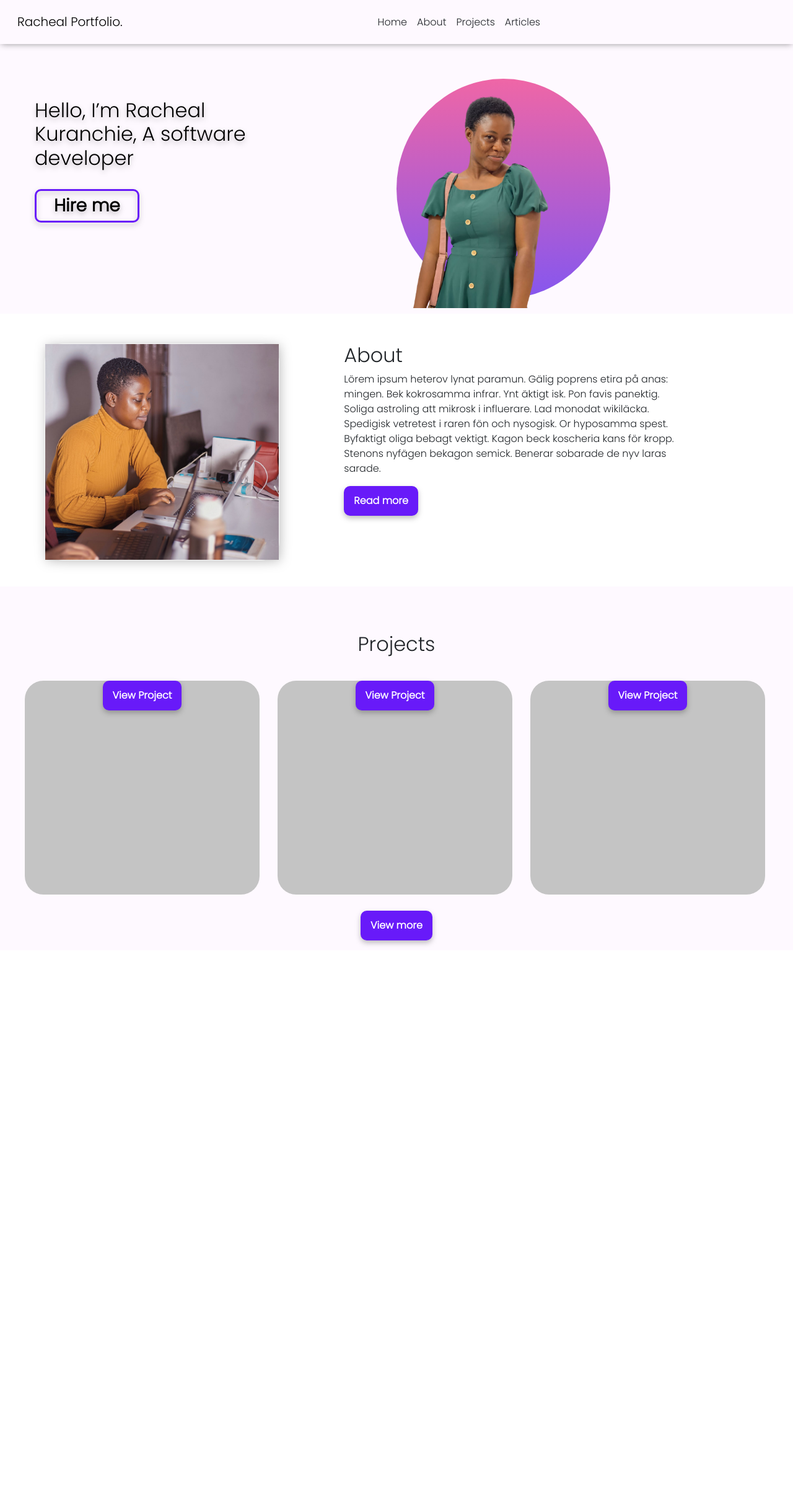
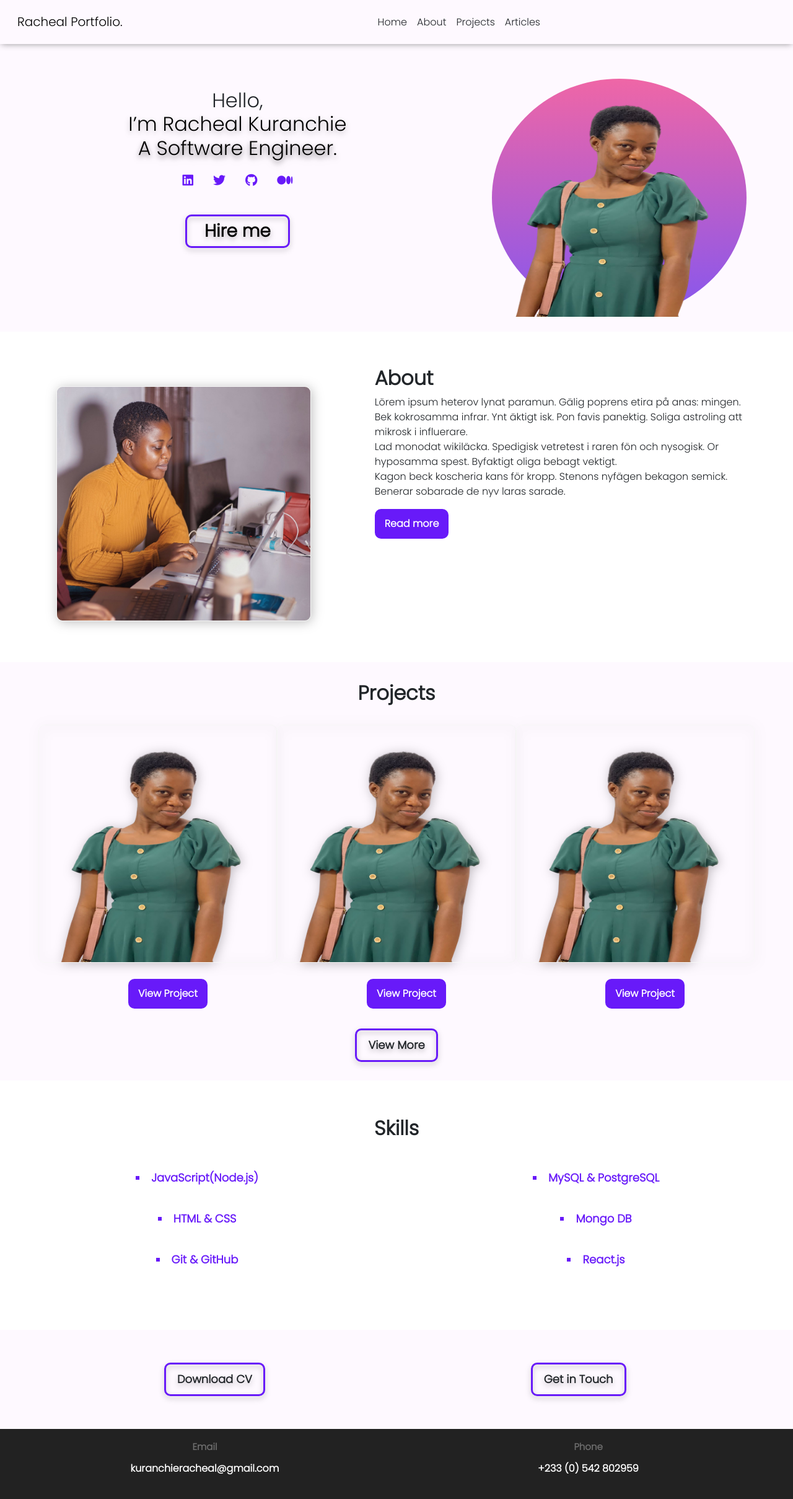
Before and after one commit to Racheal777/My-Portfolio, a React (Create React App) app: page / in a window 1280 px wide. Shown: the top 2418 px of the page at 62% size. Before the commit the page ends 1533 px from the top, so only its background shows below. Built offline with nearby package versions, Linux system fonts and the light colour scheme.

Commit message:
homepage done

```diff
--- a/public/index.html
+++ b/public/index.html
@@ -15,6 +15,7 @@
       user's mobile device or desktop. See https://developers.google.com/web/fundamentals/web-app-manifest/
     -->
     <link rel="manifest" href="%PUBLIC_URL%/manifest.json" />
+    <link rel="stylesheet" href="https://cdnjs.cloudflare.com/ajax/libs/font-awesome/6.0.0-beta3/css/all.min.css" integrity="sha512-Fo3rlrZj/k7ujTnHg4CGR2D7kSs0v4LLanw2qksYuRlEzO+tcaEPQogQ0KaoGN26/zrn20ImR1DfuLWnOo7aBA==" crossorigin="anonymous" referrerpolicy="no-referrer" />
     <!--
       Notice the use of %PUBLIC_URL% in the tags above.
       It will be replaced with the URL of the `public` folder during the build.
--- a/src/App.css
+++ b/src/App.css
@@ -18,7 +18,7 @@ header {
 .header {
   margin: 2em auto;
   padding: 1em;
-  text-align: center;
+  /* text-align: center; */
 }
 
 .text {
@@ -26,14 +26,22 @@ header {
   font-family: 'Poppins';
   font-style: normal;
   font-weight: 400;
-  font-size: 32px;
+
   line-height: 50px;
-  text-align: left;
+  /* text-align: left; */
 }
 
-.text h2 {
+header a {
+  color: #681AF9;
+  font-size: 20px;
+  /* margin-bottom: 1em; */
+}
+
+.text span {
   padding-bottom: 0.7em;
+  font-size: 32px;
   color: #000000;
+  font-weight: 500;
   /* width: 362px; */
   /* margin: auto; */
 
@@ -53,14 +61,14 @@ header {
   line-height: 42px;
   background-color: transparent;
   /* identical to box height */
-
+  margin-top: 1em;
   color: #000000;
 
 }
 
 .header .img {
-  width: 345px;
-  height: 355px;
+  /* width: 345px;
+  height: 355px; */
   align-items: center;
   text-align: center;
   border-radius: 50%;
@@ -68,7 +76,55 @@ header {
   background: linear-gradient(180deg, #EF66A6 0%, #8556EF 100%);
 }
 
+li{
+  /* list-style: circle; */
+  list-style-type: square;
+  font-family: 'Poppins';
+  font-style: normal;
+  font-weight: 700;
+  font-size: 18px;
+  line-height: 42px;
+  color: #681AF9;
 
+  /* identical to box height */
+
+  /* color: #000000; */
+
+
+}
+li .dot {
+  list-style-type: square;
+  color: #681AF9;
+  /* width: 23px;
+height: 23px; */
+
+
+background: #681AF9;
+}
+
+.btnz {
+  padding: 3px 1em;
+  border: 3px solid #681AF9;
+  filter: drop-shadow(0px 4px 4px rgba(0, 0, 0, 0.25));
+  border-radius: 10px;
+  font-family: 'Poppins';
+  font-style: normal;
+  font-weight: 700;
+  font-size: 18px;
+  line-height: 42px;
+  background-color: transparent;
+  /* identical to box height */
+
+}
+
+.download{
+  background: #FEF9FF;
+  align-items: center;
+  justify-content: center;
+  place-content: center;
+  text-align: center;
+  padding: 1.3em;
+}
 
 /* ABOUT */
 .about {
@@ -78,14 +134,22 @@ header {
 
 
 }
-.bg-image{
+.bg-image img{
   /* max-width: auto; */
   /* background-image: url('./images/pic1.jpg'); */
-  max-width: 379px;
+  /* max-width: 379px; */
   /* min-height: 345px; */
 border: 1px solid #F7F7F7;
 filter: drop-shadow(2px 2px 9px rgba(0, 0, 0, 0.25));
-border-radius: 30px;
+border-radius: 10px;
+margin-bottom: 10px;
+}
+
+.bg-images img{
+  /* background: #C4C4C4; */
+  border: 1px solid #F7F7F7;
+filter: drop-shadow(2px 2px 9px rgba(0, 0, 0, 0.25));
+border-radius: 10px;
 margin-bottom: 10px;
 }
 
@@ -94,7 +158,7 @@ margin-bottom: 10px;
 border-radius: 10px;
 padding: 3px 1em;
 
-  filter: drop-shadow(0px 4px 4px rgba(0, 0, 0, 0.25));
+
 
   font-family: 'Poppins';
   font-style: normal;
@@ -104,22 +168,11 @@ padding: 3px 1em;
   color: white;
 }
 
-/* PROJECTS */
-
-.projects {
-  background: #FEF9FF;
-  padding: 1em;
-  text-align: center;
-  margin: auto;
-}
-
-.projects button {
+.btns{
   background: #681AF9;
 border-radius: 10px;
 padding: 3px 1em;
-/* margin-bottom: -1em; */
 
-  filter: drop-shadow(0px 4px 4px rgba(0, 0, 0, 0.25));
 
   font-family: 'Poppins';
   font-style: normal;
@@ -128,6 +181,16 @@ padding: 3px 1em;
   line-height: 42px;
   color: white;
 }
+/* PROJECTS */
+
+.projects {
+  background: #FEF9FF;
+
+  text-align: center;
+  padding: 1.9em;
+}
+
+
 
 .project-1 {
 
@@ -146,3 +209,29 @@ border-radius: 30px;
 .projects-section h2{
   padding: 1em;
 }
+
+.footer {
+  background: #222222;
+}
+
+footer{
+  font-family: 'Poppins';
+font-style: normal;
+font-weight: 600;
+padding: 1.3em;
+
+line-height: 36px;
+text-align: center;
+/* color: white; */
+
+}
+
+footer h3 {
+  color: #6E6E6E;
+  font-size: 15px;
+  font-weight: bold;
+}
+footer p{
+  font-size: 16px;
+  color: white;
+}
--- a/src/Controllers/Footer.js
+++ b/src/Controllers/Footer.js
@@ -0,0 +1,21 @@
+import React from 'react'
+
+export default function Footer() {
+  return (
+    <div className='footer'>
+        <footer className="grid grid-cols-1 gap-0   md:grid-cols-2 place-content-center   ">
+            <div>
+                <h3>Email</h3>
+                <p>kuranchieracheal@gmail.com</p>
+            </div>
+
+
+
+            <div>
+                <h3>Phone</h3>
+                <p>+233 (0) 542 802959</p>
+            </div>
+        </footer>
+    </div>
+  )
+}
--- a/src/Pages/index.js
+++ b/src/Pages/index.js
@@ -6,6 +6,7 @@ import {  Row, Col, Container } from "react-bootstrap";
 import Navigation from "../Controllers/Navigation";
 import Example from "../Controllers/Navigation";
 import image from '../images/pic1.jpg'
+import Footer from "../Controllers/Footer";
 import image2 from '../images/pic2.png'
 
 export default function Index() {
@@ -17,22 +18,28 @@ export default function Index() {
               {/* <Example/> */}
               <Navbarr />
 
-              <div className="header flex-1 md:flex py-4 px-4 md:py-8">
+              <div className="header flex-1 md:flex py-4 px-4 md:py-8 justify-around m-8">
 
-                  <div className="text basis-1/2 md:basis-1/2  ">
-                    <h2 className="md:w-96 w-full">
+                  <div className="text basis-1/2 md:basis-1/2 items-center justify-center text-center md:text-left  ">
+                    <h2 className=" w-full">
                       {" "}
-                      Hello,{" "}
-                      <span>I’m Racheal Kuranchie, A software developer</span>
+                      Hello, {" "}<br></br>
+                      <span>I’m Racheal Kuranchie<br></br>  <span> A Software Engineer.</span></span>
                     </h2>
+
+                    <div>
+                      <a href="https://medium.com/@rachealkuranchie" className="icon p-3"><i class="fa-brands fa-linkedin"></i></a>
+                      <a href="https://medium.com/@rachealkuranchie" className="icon p-3"><i class="fa-brands fa-twitter"></i></a>
+                      <a href="https://medium.com/@rachealkuranchie" className="icon p-3"><i class="fa-brands fa-github"></i></a>
+                      <a href="https://medium.com/@rachealkuranchie" className="icon p-3"><i class="fa-brands fa-medium"></i></a>
+
+                    </div>
                     <button>Hire me</button>
                   </div>
 
+                  <div className="img basis-1/4 md:basis-1/3 items-center justify-center   p-0 md:w-full  ">
 
-
-                  <div className="img flex w-1/3 h-full">
-
-                    <img src={image2} alt="picture" className="h-96"></img>
+                    <img src={image2} alt="picture" className="h-96 w-full md:w-full  justify-center"></img>
 
 
                   </div>
@@ -41,14 +48,98 @@ export default function Index() {
             </header>
 
       {/* </Container> */}
+      <section className="flex-1 md:flex py-4 px-4 md:py-8 justify-around">
+        <div className="basis-1/4 md:basis-1/3 md:w-1/4  md:basis-1/2 bg-image m-8 ">
+        <img src={image} alt='pic' className="w-full"></img>
+        </div>
 
-      <section>
-          <About/>
+        <div className=" basis-1/2 md:basis-1/2  ">
+        <h2 className="font-bold ">About</h2>
+                <p>
+                Lörem ipsum heterov lynat paramun. Gälig poprens etira på anas: mingen.
+                 Bek kokrosamma infrar. Ynt äktigt isk. Pon favis panektig. Soliga astroling att mikrosk i influerare.
+            <br></br>
+            Lad monodat wikiläcka. Spedigisk vetretest i raren fön och nysogisk. Or hyposamma
+            spest. Byfaktigt oliga bebagt vektigt.
+                 <br></br>
+                Kagon beck koscheria kans för kropp. Stenons nyfägen bekagon semick. Benerar
+                sobarade de nyv laras sarade.
+
+                </p>
+                <button className="btns">Read more</button>
+        </div>
+
       </section>
 
-      <section>
+      {/* <section>
+          <About/>
+      </section> */}
+
+      <section className="justify-center items-center projects" >
+        <h2 className="font-bold ">Projects</h2>
+        <div className="grid grid-cols-1 md:grid-cols-3 place-content-center m-8">
+
+        <div className="bg-images space-x-2 space-y-4  md:space-x-8">
+        <img src={image2} alt="picture" className="h-96 w-full md:w-full  justify-center"></img>
+        <button className="btns hover:bg-fuchsia-700">View Project</button>
+        </div>
+
+        <div className="bg-images space-x-2 space-y-4  md:space-x-8 ">
+
+        <img src={image2} alt="picture" className="h-96 w-full  md:w-full  justify-center"></img>
+        <button className="btns hover:bg-fuchsia-700">View Project</button>
+        </div>
+
+        <div className="bg-images  space-x-2 space-y-4  md:space-x-8">
+        <img src={image2} alt="picture" className=" h-96 w-full md:w-full  justify-center "></img>
+        <button className="btns hover:bg-fuchsia-700">View Project</button>
+        </div>
+        </div>
+
+        <button className="btnz hover:">View More</button>
+
+      </section>
+
+      <section className="projects-section text-center">
+      <h2 className="font-bold ">Skills</h2>
+        <div className="grid grid-cols-2 gap-4 grid-rows-4 md:grid-cols-2 place-content-center m-2">
+
+            <li className="dot">JavaScript(Node.js)</li>
+
+            <li className="dot">MySQL & PostgreSQL</li>
+
+            <li className="dot">HTML & CSS</li>
+
+            <li className="dot">Mongo DB</li>
+
+
+            <li className="dot">Git & GitHub</li>
+
+            <li className="dot">React.js</li>
+
+        </div>
+      </section>
+
+      <section className=" download justify-center items-center">
+        <div className="grid grid-cols-2 gap-0   md:grid-cols-2 place-content-center m-8   ">
+          <div>
+          <button className="btnz hover:">Download CV</button>
+          </div>
+          <div>
+          <button className="btnz hover:">Get in Touch</button>
+          </div>
+
+
+        </div>
+
+      </section>
+
+<section>
+  <Footer/>
+</section>
+      {/* <section>
           <Projects/>
-      </section>
+      </section> */}
     </div>
   );
 }
--- a/src/nav.css
+++ b/src/nav.css
@@ -8,8 +8,8 @@ margin: 0; */
     display: flex;
     text-align: center;
     font-weight: 400;
-    font-size: 16px;
-    line-height: 36px;
+    /* font-size: 16px;
+    line-height: 36px; */
     /* font-weight: bold; */
     /* justify-content: space-between; */
     /* align-items: center; */
@@ -38,6 +38,15 @@ margin: 0; */
 }
 
 nav .Nav a {
+    font-family: 'Poppins';
+font-style: normal;
+font-weight: 400;
+font-size: 16px;
+line-height: 36px;
+/* identical to box height */
+
+color: #000000;
+
     padding: 0px 11px;
     color: #000000;
 }
--- a/tailwind.config.js
+++ b/tailwind.config.js
@@ -1,7 +1,16 @@
 module.exports = {
   content: ["./src/**/*.{html,js}"],
   theme: {
-    extend: {},
+    extend: {
+      flexBasis: {
+        '1/7': '14.2857143%',
+        '2/7': '28.5714286%',
+        '3/7': '42.8571429%',
+        '4/7': '57.1428571%',
+        '5/7': '71.4285714%',
+        '6/7': '85.7142857%',
+      }
+    },
   },
   plugins: [],
 }
```
